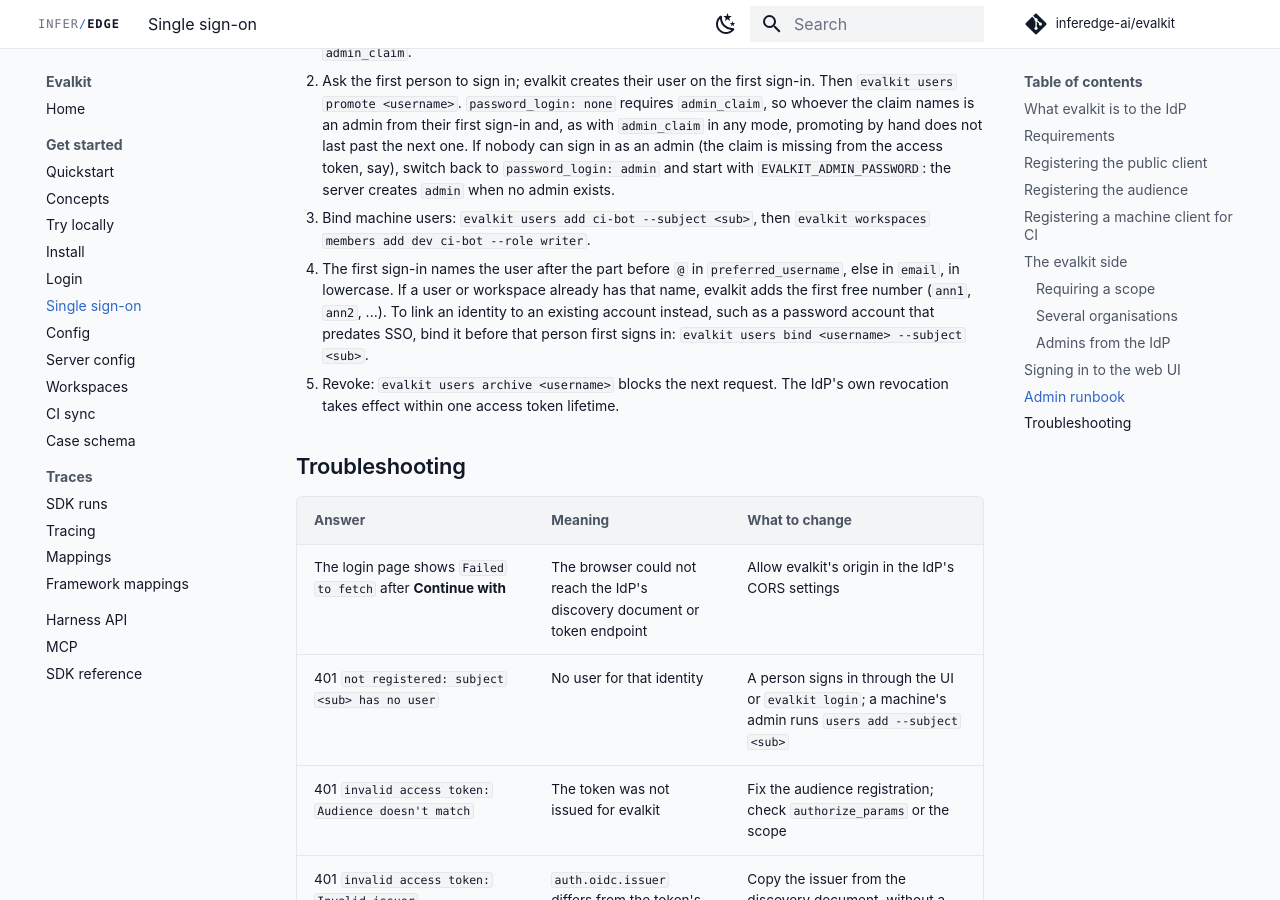
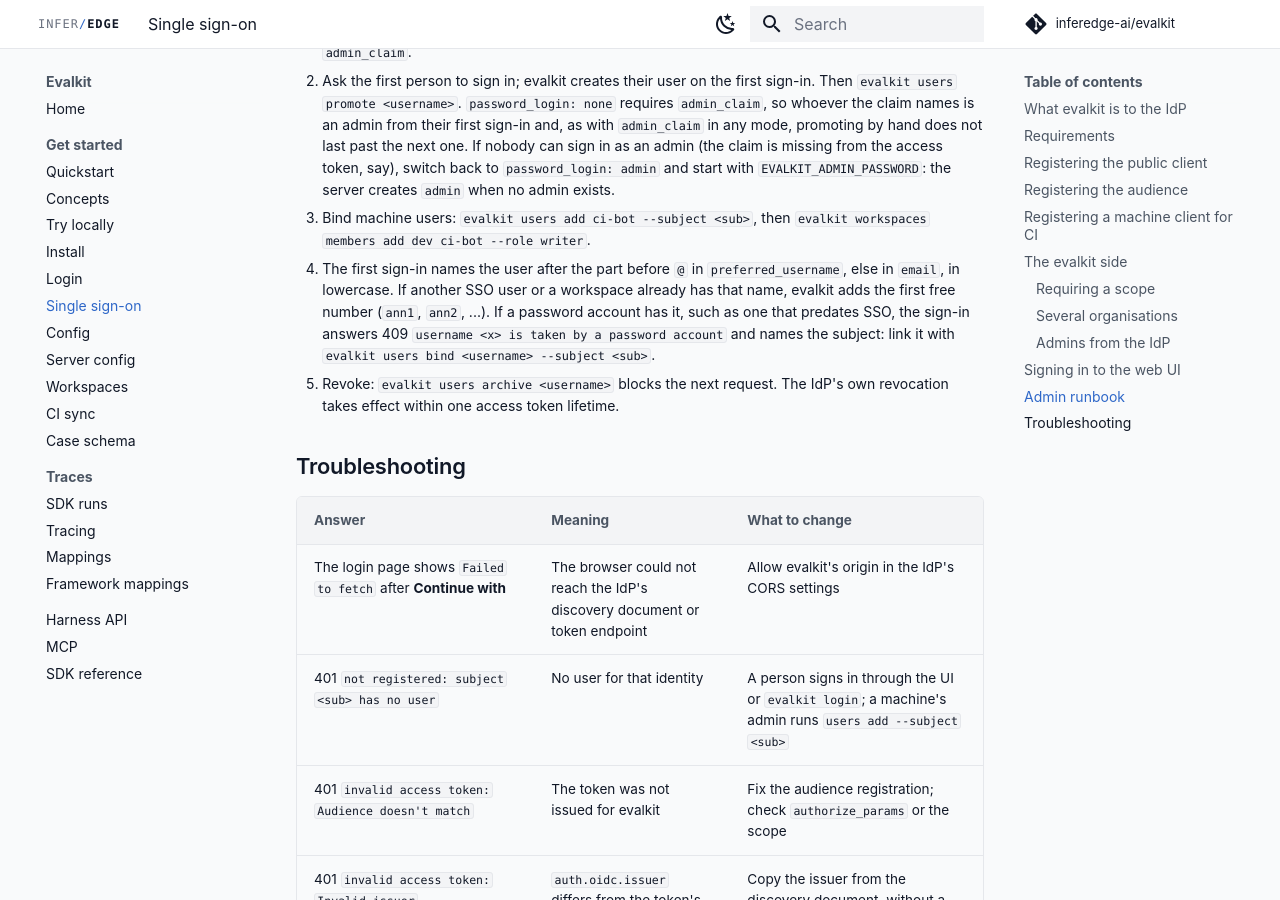
Before and after one commit to inferedge-ai/evalkit, an MkDocs documentation site: the page built from docs/user/sso.md, in a window 1280 px wide and 900 px high, scrolled down 5157 px. Built offline with MkDocs 1.6.1 and Material for MkDocs 9.7.7, drawn with Linux system fonts in a browser that asks for light colours; comment, search, counter and statistics services are not loaded; the version menu is left out.

Commit message:
Lowercase admin-made usernames, refuse . and .., and keep the 409 for password accounts
Co-Authored-By: Claude Opus 5.5 <noreply@anthropic.com>

```diff
--- a/docs/user/sso.md
+++ b/docs/user/sso.md
@@ -208,11 +208,12 @@ in every tab of that browser, until you next sign in.
 3. Bind machine users: `evalkit users add ci-bot --subject <sub>`, then
    `evalkit workspaces members add dev ci-bot --role writer`.
 4. The first sign-in names the user after the part before `@` in
-   `preferred_username`, else in `email`, in lowercase. If a user or
-   workspace already has that name, evalkit adds the first free number
-   (`ann1`, `ann2`, ...). To link an identity to an existing account
-   instead, such as a password account that predates SSO, bind it before
-   that person first signs in: `evalkit users bind <username> --subject <sub>`.
+   `preferred_username`, else in `email`, in lowercase. If another SSO user
+   or a workspace already has that name, evalkit adds the first free number
+   (`ann1`, `ann2`, ...). If a password account has it, such as one that
+   predates SSO, the sign-in answers 409 `username <x> is taken by a password
+   account` and names the subject: link it with
+   `evalkit users bind <username> --subject <sub>`.
 5. Revoke: `evalkit users archive <username>` blocks the next request. The
    IdP's own revocation takes effect within one access token lifetime.
 
```
Also changed, not shown: CHANGELOG.md (+9 -7 lines), docs/flows/02-user-admin.md (+1 -1 lines), docs/flows/16-workspace-and-member-admin.md (+1 -1 lines), docs/user/login.md (+4 -2 lines), 7 other files.
